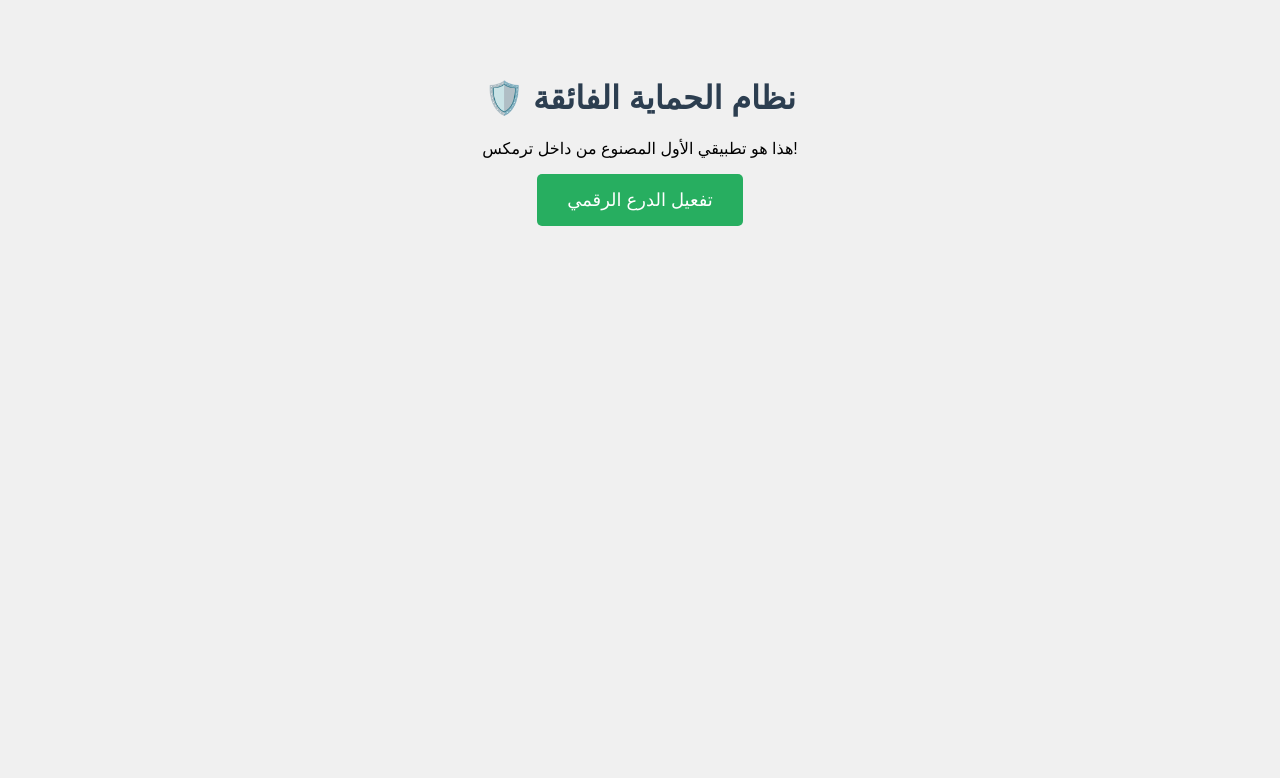
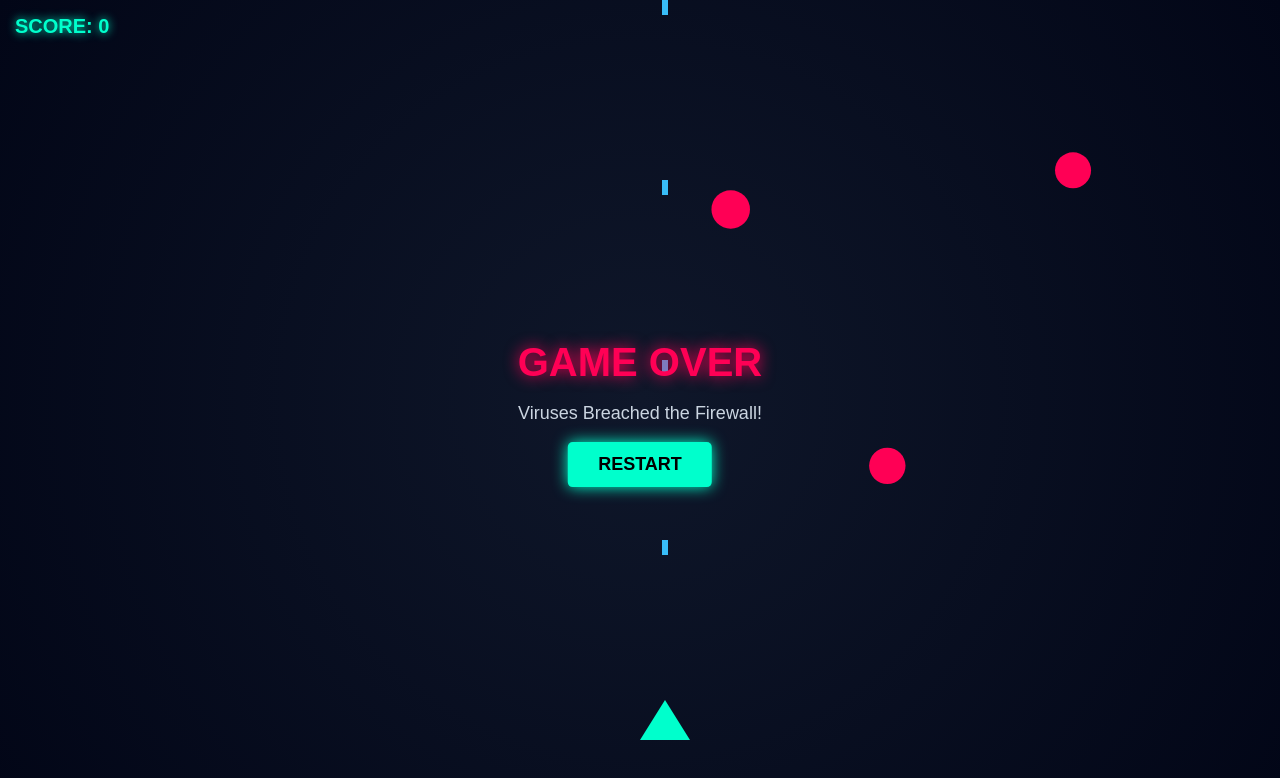
Before and after one commit to bkwshmr115-netizen/mycloudapp, a plain HTML site: page index.html in a window 1280 px wide. Drawn offline with Linux system fonts and the light colour scheme.

Commit message:
Transform to OmarShield X Game

```diff
--- a/index.html
+++ b/index.html
@@ -1,18 +1,133 @@
 <!DOCTYPE html>
-<html>
+<html lang="en">
 <head>
     <meta charset="UTF-8">
-    <meta name="viewport" content="width=device-width, initial-scale=1.0">
-    <title>تطبيقي المبتكر</title>
+    <meta name="viewport" content="width=device-width, initial-scale=1.0, maximum-scale=1.0, user-scalable=no">
+    <title>OmarShield X</title>
     <style>
-        body { font-family: Arial, sans-serif; text-align: center; background-color: #f0f0f0; padding-top: 50px; }
-        h1 { color: #2c3e50; }
-        button { background-color: #27ae60; color: white; padding: 15px 30px; border: none; border-radius: 5px; font-size: 18px; cursor: pointer; }
+        body, html { margin: 0; padding: 0; overflow: hidden; background: #050510; font-family: sans-serif; user-select: none; }
+        canvas { display: block; background: radial-gradient(circle, #0f172a, #020617); }
+        #score-board { position: absolute; top: 15px; left: 15px; color: #00ffcc; font-size: 20px; font-weight: bold; text-shadow: 0 0 10px #00ffcc; }
+        #game-over-screen { display: none; position: absolute; top: 50%; left: 50%; transform: translate(-50%, -50%); text-align: center; color: white; }
+        #game-over-screen h1 { color: #ff0055; font-size: 40px; text-shadow: 0 0 15px #ff0055; margin-bottom: 10px; }
+        #btn-restart { background: #00ffcc; color: black; border: none; padding: 12px 30px; font-size: 18px; font-weight: bold; border-radius: 5px; cursor: pointer; box-shadow: 0 0 15px #00ffcc; }
     </style>
 </head>
 <body>
-    <h1>🛡️ نظام الحماية الفائقة</h1>
-    <p>هذا هو تطبيقي الأول المصنوع من داخل ترمكس!</p>
-    <button onclick="alert('تم تفعيل جدار الحماية بنجاح 100%!')">تفعيل الدرع الرقمي</button>
+
+    <div id="score-board">SCORE: <span id="score">0</span></div>
+
+    <div id="game-over-screen">
+        <h1>GAME OVER</h1>
+        <p style="font-size: 18px; color: #cbd5e1;">Viruses Breached the Firewall!</p>
+        <button id="btn-restart" onclick="restartGame()">RESTART</button>
+    </div>
+
+    <canvas id="gameCanvas"></canvas>
+
+    <script>
+        const canvas = document.getElementById("gameCanvas");
+        const ctx = canvas.getContext("2d");
+        canvas.width = window.innerWidth;
+        canvas.height = window.innerHeight;
+
+        let score = 0;
+        let gameOver = false;
+
+        // Ship Object (Controlled by Touch/Drag)
+        const ship = { x: canvas.width / 2, y: canvas.height - 100, width: 50, height: 40, speed: 8 };
+
+        let lasers = [];
+        let enemies = [];
+
+        // Touch Interaction
+        window.addEventListener("touchmove", (e) => {
+            if (gameOver) return;
+            const touch = e.touches[0];
+            ship.x = touch.clientX - ship.width / 2;
+            // Prevent ship out of screen
+            if (ship.x < 0) ship.x = 0;
+            if (ship.x > canvas.width - ship.width) ship.x = canvas.width - ship.width;
+        });
+
+        // Auto Fire Lasers
+        setInterval(() => {
+            if (!gameOver) {
+                lasers.push({ x: ship.x + ship.width / 2 - 3, y: ship.y, width: 6, height: 15, speed: 10 });
+            }
+        }, 300);
+
+        // Spawn Enemies (Viruses)
+        setInterval(() => {
+            if (!gameOver) {
+                const size = Math.random() * 20 + 20;
+                enemies.push({ x: Math.random() * (canvas.width - size), y: -size, size: size, speed: Math.random() * 3 + 2 });
+            }
+        }, 800);
+
+        function restartGame() {
+            score = 0;
+            lasers = [];
+            enemies = [];
+            gameOver = false;
+            document.getElementById("score").innerText = score;
+            document.getElementById("game-over-screen").style.display = "none";
+            update();
+        }
+
+        function update() {
+            if (gameOver) return;
+
+            ctx.clearRect(0, 0, canvas.width, canvas.height);
+
+            // Draw Ship (Omar's Security Core)
+            ctx.fillStyle = "#00ffcc";
+            ctx.beginPath();
+            ctx.moveTo(ship.x + ship.width / 2, ship.y);
+            ctx.lineTo(ship.x, ship.y + ship.height);
+            ctx.lineTo(ship.x + ship.width, ship.y + ship.height);
+            ctx.closePath();
+            ctx.fill();
+
+            // Move & Draw Lasers
+            for (let i = lasers.length - 1; i >= 0; i--) {
+                lasers[i].y -= lasers[i].speed;
+                ctx.fillStyle = "#38bdf8";
+                ctx.fillRect(lasers[i].x, lasers[i].y, lasers[i].width, lasers[i].height);
+                if (lasers[i].y < 0) lasers.splice(i, 1);
+            }
+
+            // Move & Draw Enemies (Viruses)
+            for (let i = enemies.length - 1; i >= 0; i--) {
+                enemies[i].y += enemies[i].speed;
+                ctx.fillStyle = "#ff0055";
+                ctx.beginPath();
+                ctx.arc(enemies[i].x + enemies[i].size/2, enemies[i].y + enemies[i].size/2, enemies[i].size/2, 0, Math.PI * 2);
+                ctx.fill();
+
+                // Check Game Over (Enemy touches bottom)
+                if (enemies[i].y > canvas.height) {
+                    gameOver = true;
+                    document.getElementById("game-over-screen").style.display = "block";
+                }
+
+                // Collision Detection (Laser hits Enemy)
+                for (let j = lasers.length - 1; j >= 0; j--) {
+                    if (lasers[j].x > enemies[i].x && lasers[j].x < enemies[i].x + enemies[i].size &&
+                        lasers[j].y > enemies[i].y && lasers[j].y < enemies[i].y + enemies[i].size) {
+                        enemies.splice(i, 1);
+                        lasers.splice(j, 1);
+                        score += 10;
+                        document.getElementById("score").innerText = score;
+                        break;
+                    }
+                }
+            }
+
+            requestAnimationFrame(update);
+        }
+
+        update();
+    </script>
 </body>
 </html>
```
Also changed, not shown: .github/workflows/build.yml.
